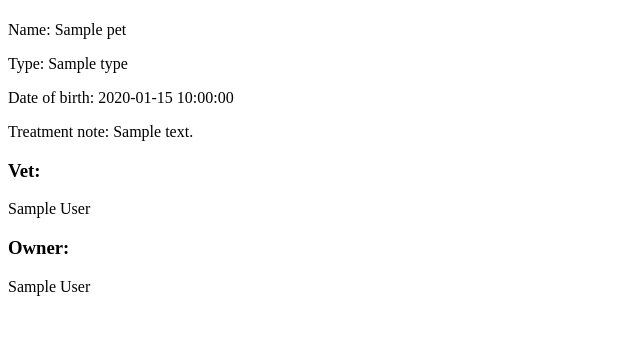
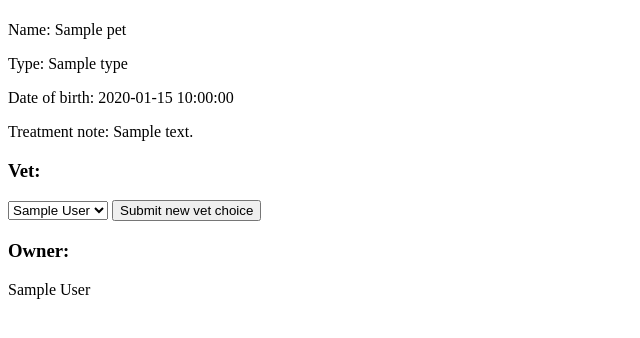
Before and after one commit to kerimsamba/Python-app-using-PostgreSQL-database-CRUD-week_4, a Flask app: page /pets/1 in a window 1280 px wide. Shown: the part 134-472 px from the top of the page, without its empty margins (0-640 px from the left). Run offline with Flask 2, Linux system fonts and the light colour scheme; a database or web service that is not in the repository returns one stand-in record (values such as "Sample title"); some libraries are stand-ins or nearby versions.

Commit message:
vet change facility added

```diff
--- a/controllers/pet_controller.py
+++ b/controllers/pet_controller.py
@@ -19,7 +19,7 @@ def show(id):
     vet = vet_repository.select(pet.vet_id)
     owner = owner_repository.select(pet.owner_id)
     vets = vet_repository.select_all()
-    return render_template("pets/show.html", pet=pet, vet=vet, owner=owner)
+    return render_template("pets/show.html", pet=pet, vet=vet, owner=owner, vets=vets)
 
 @pets_blueprint.route("/pets/new")
 def new_pet():
@@ -38,3 +38,9 @@ def create_pet():
     pet = Pet(name, dob, type, treatment_notes, vet_id, owner_id)
     pet_repository.save(pet)
     return redirect("/pets")
+
+@pets_blueprint.route("/pets/<id>", methods=["POST"])
+def change_vet(id):
+    vet_id = request.form["vet_id"]
+    pet_repository.vet_change(id, vet_id)
+    return redirect(f"/pets/{id}")
--- a/repositories/pet_repository.py
+++ b/repositories/pet_repository.py
@@ -33,3 +33,11 @@ def select(id):
     if result:
         pet = Pet(result['name'], result['dob'], result['type'], result['treatment_notes'], result['vet_id'], result['owner_id'], result['id'])
     return pet
+
+
+def vet_change(id, vet_id):
+    pet_id = id
+    new_vet_id = vet_id
+    values = [new_vet_id, pet_id]
+    sql = "UPDATE pets SET vet_id = %s WHERE id = %s"
+    run_sql(sql, values)
--- a/templates/pets/show.html
+++ b/templates/pets/show.html
@@ -19,10 +19,22 @@
     </p>
 
     <h3>Vet:</h3>
-    <p>
 
-        {{ vet.first_name}} {{ vet.surname }}
-    </p>
+        <Form action="/pets/{{pet.id}}" method="post">
+            <label for="vet"></label>
+            <select name="vet_id" id="">
+                {% for vet in vets %}
+                <option
+                    {% if vet.id == pet.vet_id %}
+                        selected
+                    {% endif %}
+                        value="{{ vet.id }}">{{ vet.first_name }} {{ vet.surname }}</option>
+
+                {% endfor %}
+            </select>
+            <button type="submit">Submit new vet choice</button>
+        </Form>
+
     <h3>Owner:</h3>
     <p>
         {{ owner.first_name}} {{ owner.surname }}
```
